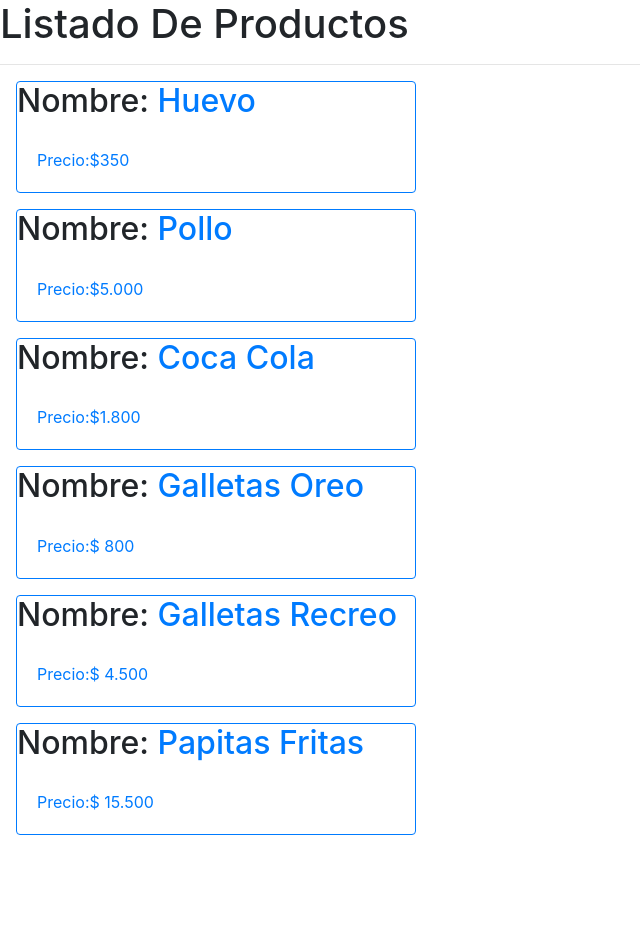
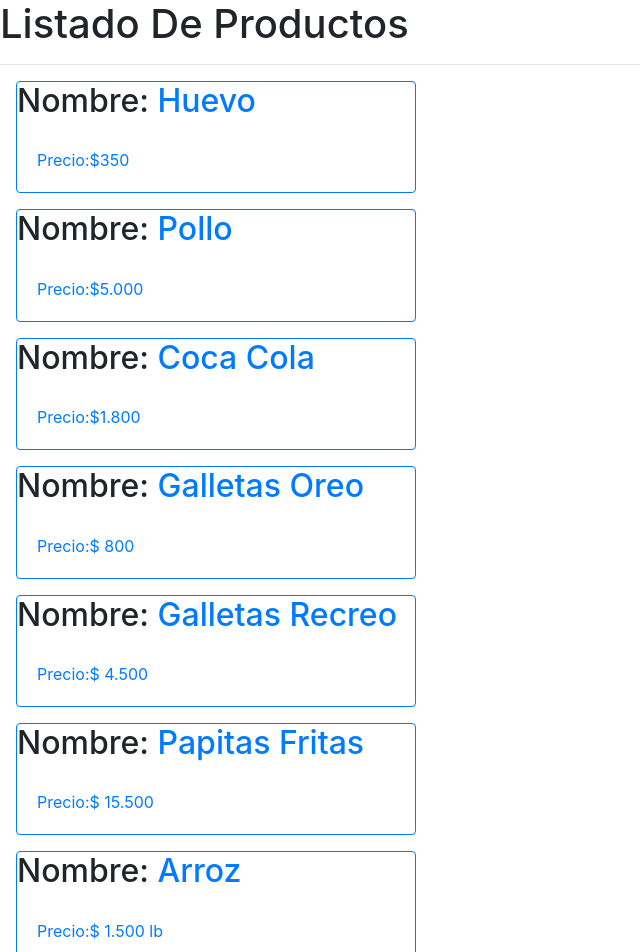
Before and after one commit to orlando2019/angular_con_bezael, an Angular app: page /products in a window 1280 px wide. Shown: the top 952 px of the page, without its empty margins (0-640 px from the left). Before the commit the page ends 851 px from the top, so only its background shows below. Built offline with nearby package versions, Linux system fonts and the light colour scheme.

Commit message:
nuevo producto arroz

```diff
--- a/src/app/shared/data.service.ts
+++ b/src/app/shared/data.service.ts
@@ -47,6 +47,13 @@
       description: 'Dulces y Mekatos ',
       price: '$ 15.500',
     },
+    {
+      id: 7,
+      name: 'Arroz',
+      category: 'Granos',
+      description: 'Abarrotes ',
+      price: '$ 1.500 lb',
+    },
   ];
 
   getAllProducts() {
```
